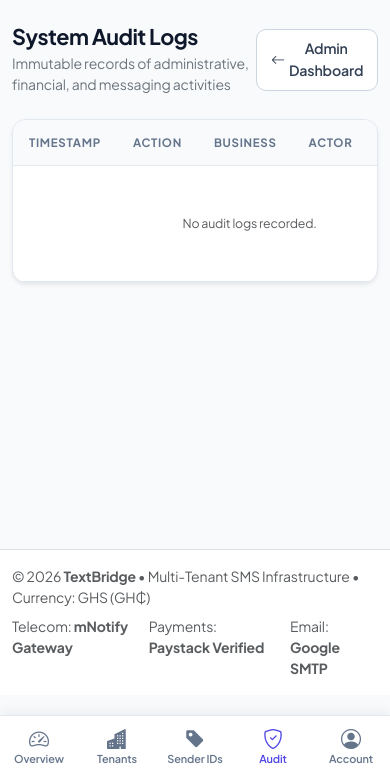
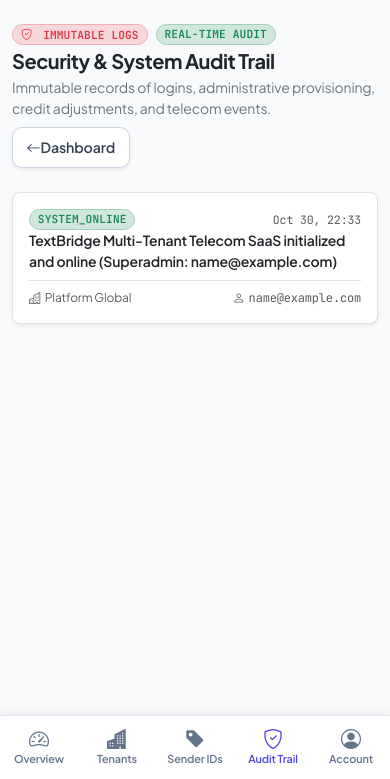
Before and after one commit to brightainoo71-web/TextBridge, a Django app: page /analytics/admin/audit-logs/ in a window 390 px wide. Shown: the part 65-844 px from the top of the page. Run offline with Django 5.2, Linux system fonts and the light colour scheme; the visitor is signed in with stand-in values (Sample User, id 1); data comes from the database, SQL or seed files in the repository; parts of the project's set-up code (start-up, migrations or seed data) failed here and were passed over.

Commit message:
Fix mobile Account navigation, add Superadmin profile, responsive audit log cards, and prevent footer overlap

```diff
--- a/analytics/views.py
+++ b/analytics/views.py
@@ -332,6 +332,13 @@ class AdminSenderIDListView(View):
 class AdminAuditLogListView(View):
     @superadmin_required
     def get(self, request):
+        if AuditLog.objects.count() == 0:
+            AuditLog.objects.create(
+                business=None,
+                actor=request.user,
+                action='SYSTEM_ONLINE',
+                description=f"TextBridge Multi-Tenant Telecom SaaS initialized and online (Superadmin: {request.user.email})"
+            )
         logs = AuditLog.objects.select_related('business', 'actor').order_by('-created_at')[:100]
         return render(request, 'analytics/admin_audit_logs.html', {'logs': logs})
 
--- a/templates/analytics/admin_audit_logs.html
+++ b/templates/analytics/admin_audit_logs.html
@@ -1,44 +1,95 @@
 {% extends 'base.html' %}
 
-{% block title %}System Audit Logs | {{ PLATFORM_NAME }}{% endblock %}
+{% block title %}Audit Trail | {{ PLATFORM_NAME }}{% endblock %}
 
 {% block content %}
-<div class="d-flex justify-content-between align-items-center mb-4">
+<div class="d-flex flex-wrap justify-content-between align-items-center mb-4 gap-2">
     <div>
-        <h4 class="fw-bold mb-1">System Audit Logs</h4>
-        <p class="text-secondary small mb-0">Immutable records of administrative, financial, and messaging activities</p>
+        <div class="d-flex align-items-center gap-2 mb-1">
+            <span class="badge bg-danger-subtle text-danger border border-danger-subtle px-2 py-0.5 rounded-pill font-mono" style="font-size: 0.7rem;">
+                <i class="bi bi-shield-check me-1"></i> IMMUTABLE LOGS
+            </span>
+            <span class="badge bg-success-subtle text-success border border-success-subtle font-mono" style="font-size: 0.7rem;">
+                REAL-TIME AUDIT
+            </span>
+        </div>
+        <h4 class="fw-bold mb-0 text-dark tracking-tight fs-5 fs-md-4">Security & System Audit Trail</h4>
+        <p class="text-secondary small mb-0 mt-1">
+            Immutable records of logins, administrative provisioning, credit adjustments, and telecom events.
+        </p>
     </div>
-    <a href="{% url 'analytics:admin_dashboard' %}" class="btn btn-outline-secondary btn-sm">
-        <i class="bi bi-arrow-left me-1"></i> Admin Dashboard
+    <a href="{% url 'analytics:admin_dashboard' %}" class="btn btn-outline-secondary btn-sm d-flex align-items-center gap-1.5 shadow-sm">
+        <i class="bi bi-arrow-left"></i> <span>Dashboard</span>
     </a>
 </div>
 
-<div class="card bg-white shadow-sm overflow-hidden">
+<!-- Mobile Activity Cards View (d-md-none) -->
+<div class="d-md-none">
+    {% for log in logs %}
+    <div class="card p-3 mb-2.5 bg-white border shadow-sm rounded-3">
+        <div class="d-flex justify-content-between align-items-center mb-1.5">
+            <span class="badge {% if 'LOGIN' in log.action or 'ONLINE' in log.action %}bg-success-subtle text-success border border-success-subtle{% elif 'REJECT' in log.action or 'SUSPEND' in log.action %}bg-danger-subtle text-danger border border-danger-subtle{% else %}bg-primary-subtle text-primary border border-primary-subtle{% endif %} font-mono" style="font-size: 0.7rem;">
+                {{ log.action }}
+            </span>
+            <span class="text-muted font-mono" style="font-size: 0.725rem;">
+                {{ log.created_at|date:"M d, H:i" }}
+            </span>
+        </div>
+        <div class="text-dark small fw-semibold mb-2">
+            {{ log.description }}
+        </div>
+        <div class="d-flex justify-content-between align-items-center pt-2 border-top text-muted" style="font-size: 0.75rem;">
+            <span><i class="bi bi-buildings me-1"></i>{{ log.business.name|default:"Platform Global" }}</span>
+            <span class="font-mono"><i class="bi bi-person me-1"></i>{{ log.actor.email|default:"System" }}</span>
+        </div>
+    </div>
+    {% empty %}
+    <div class="card p-5 text-center bg-white border shadow-sm rounded-3 text-muted">
+        <i class="bi bi-shield-check fs-1 text-secondary opacity-50 mb-2"></i>
+        <h6 class="fw-bold text-dark">Audit Trail Ready</h6>
+        <p class="small text-secondary mb-0">System audit tracking is active. Real-time actions will appear here automatically.</p>
+    </div>
+    {% endfor %}
+</div>
+
+<!-- Desktop Table View (d-none d-md-block) -->
+<div class="card bg-white border shadow-sm rounded-3 overflow-hidden d-none d-md-block">
     <div class="table-responsive">
         <table class="table table-hover align-middle mb-0">
             <thead class="table-light text-secondary small text-uppercase">
                 <tr>
                     <th>Timestamp</th>
                     <th>Action</th>
-                    <th>Business</th>
+                    <th>Business Scope</th>
                     <th>Actor</th>
-                    <th>Description</th>
+                    <th>Audit Description</th>
                 </tr>
             </thead>
             <tbody>
                 {% for log in logs %}
                 <tr>
-                    <td class="text-secondary small font-monospace">{{ log.created_at|date:"Y-m-d H:i:s" }}</td>
+                    <td class="text-secondary small font-mono">{{ log.created_at|date:"Y-m-d H:i:s" }}</td>
                     <td>
-                        <span class="badge bg-light text-dark border font-monospace">{{ log.action }}</span>
+                        <span class="badge {% if 'LOGIN' in log.action or 'ONLINE' in log.action %}bg-success-subtle text-success border border-success-subtle{% elif 'REJECT' in log.action or 'SUSPEND' in log.action %}bg-danger-subtle text-danger border border-danger-subtle{% else %}bg-primary-subtle text-primary border border-primary-subtle{% endif %} font-mono">
+                            {{ log.action }}
+                        </span>
                     </td>
-                    <td class="fw-medium text-dark">{{ log.business.name|default:"Platform Global" }}</td>
-                    <td class="small text-secondary">{{ log.actor.email|default:"System" }}</td>
+                    <td class="fw-medium text-dark small">
+                        {% if log.business %}
+                        <i class="bi bi-buildings text-muted me-1"></i>{{ log.business.name }}
+                        {% else %}
+                        <span class="badge bg-secondary-subtle text-secondary border">Platform Global</span>
+                        {% endif %}
+                    </td>
+                    <td class="small text-secondary font-mono">{{ log.actor.email|default:"System Engine" }}</td>
                     <td class="small text-dark">{{ log.description }}</td>
                 </tr>
                 {% empty %}
                 <tr>
-                    <td colspan="5" class="text-center py-5 text-muted small">No audit logs recorded.</td>
+                    <td colspan="5" class="text-center py-5 text-muted small">
+                        <i class="bi bi-shield-check fs-1 d-block mb-2 text-secondary opacity-50"></i>
+                        Security Audit Trail is active and listening for platform events.
+                    </td>
                 </tr>
                 {% endfor %}
             </tbody>
--- a/templates/base.html
+++ b/templates/base.html
@@ -297,8 +297,8 @@
         </div>
     </div>
 
-    <!-- Footer -->
-    <footer class="bg-white border-top py-3 mt-auto">
+    <!-- Footer (Desktop Only, hidden on mobile so it never clashes with bottom app bar) -->
+    <footer class="bg-white border-top py-3 mt-auto d-none d-lg-block">
         <div class="container-fluid px-lg-4 d-flex flex-wrap justify-content-between align-items-center text-muted small">
             <div>
                 &copy; {% now "Y" %} <strong>{{ PLATFORM_NAME }}</strong> &bull; Multi-Tenant SMS Infrastructure &bull; Currency: {{ PRIMARY_CURRENCY }} ({{ CURRENCY_SYMBOL }})
@@ -329,9 +329,9 @@
         </a>
         <a href="{% url 'analytics:admin_audit_logs' %}" class="tb-mobile-nav-item {% if request.resolver_match.url_name == 'admin_audit_logs' %}active{% endif %}">
             <i class="bi bi-shield-check"></i>
-            <span>Audit</span>
+            <span>Audit Trail</span>
         </a>
-        <a href="javascript:void(0)" class="tb-mobile-nav-item" onclick="document.getElementById('topUserDropdown').click();">
+        <a href="{% url 'accounts:profile' %}" class="tb-mobile-nav-item {% if request.resolver_match.url_name == 'profile' %}active{% endif %}">
             <i class="bi bi-person-circle"></i>
             <span>Account</span>
         </a>
```
Also changed, not shown: accounts/views.py (+47 -6 lines), templates/accounts/superadmin_profile.html (added, +111 -0 lines).
